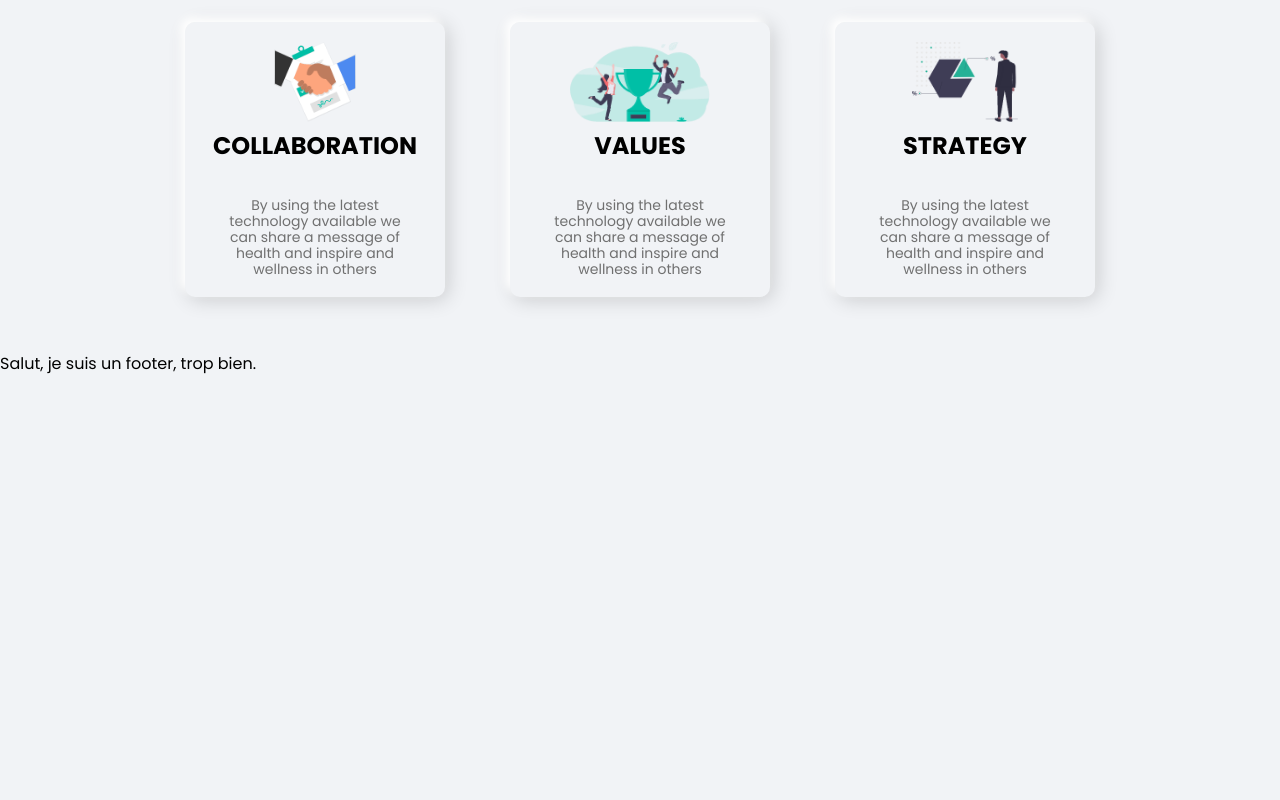
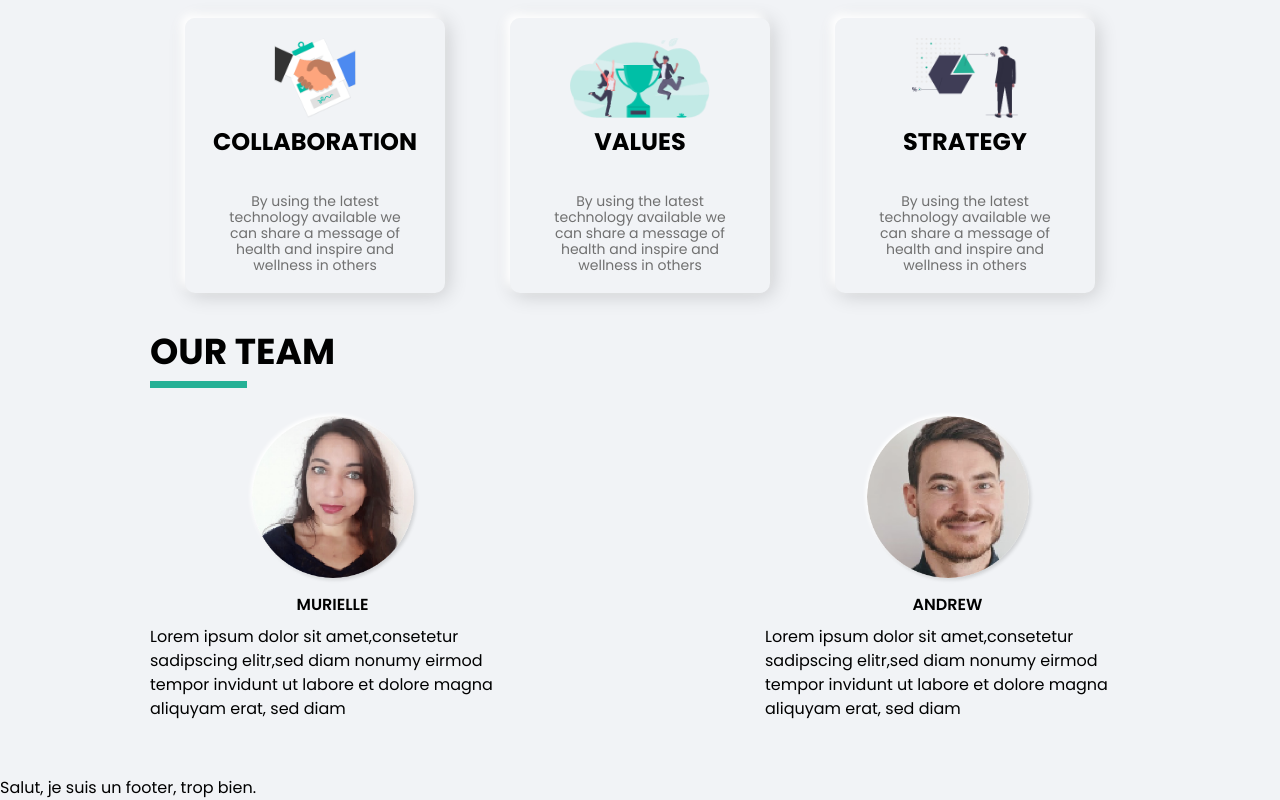
Before and after one commit to TCM-dev/fairway-corner, a Nuxt app: page /company in a window 1280 px wide. Shown: the part 1367-2167 px from the top of the page. Before the commit the page ends 1743 px from the top, so only its background shows below. Built offline with nearby package versions, Linux system fonts and the light colour scheme.

Commit message:
Our team

```diff
--- a/pages/company.vue
+++ b/pages/company.vue
@@ -1,13 +1,10 @@
 <template>
   <div class="custom-container flex flex-col items-center">
     <app-section-title class="m-auto title">COMPANY</app-section-title>
-    <app-section-title class="mt-8 xl:text-left xl:self-start">
+    <app-section-title class="mt-8 text-left self-start">
       OUR MISSIONS
     </app-section-title>
-    <span class="mt-8 block text-2xl text-center xl:text-left xl:self-start">
-      Pour s’offrir une expérience de formation immersive et interactive
-    </span>
-    <div class="xl:flex">
+    <div class="xl:flex mt-16">
       <div class="flex flex-col justify-center items-center custom-mr">
         <img class="w-64 mb-8" src="~/assets/img/company/target.png" />
         <div class="flex-1 custom-max-width">
@@ -36,7 +33,7 @@
         </div>
       </div>
     </div>
-    <app-section-title class="mt-8 xl:text-left xl:self-start">
+    <app-section-title class="mt-8 text-left self-start">
       OUR VALUES
     </app-section-title>
     <section class="list-of-card">
@@ -98,6 +95,29 @@
         </p>
       </app-soft-card>
     </section>
+    <app-section-title class="mt-8 text-left self-start">
+      OUR TEAM
+    </app-section-title>
+    <section class="xl:flex">
+      <div class="flex flex-col items-center custom-mr">
+        <img src="~/assets/img/company/profil1.png" class="avatar" />
+        <span class="uppercase font-semibold text-center mt-2">Murielle</span>
+        <p class="mt-2">
+          Lorem ipsum dolor sit amet,consetetur sadipscing elitr,sed diam nonumy
+          eirmod tempor invidunt ut labore et dolore magna aliquyam erat, sed
+          diam
+        </p>
+      </div>
+      <div class="flex flex-col items-center">
+        <img src="~/assets/img/company/profil2.png" class="avatar" />
+        <span class="uppercase font-semibold text-center mt-2">Andrew</span>
+        <p class="mt-2">
+          Lorem ipsum dolor sit amet,consetetur sadipscing elitr,sed diam nonumy
+          eirmod tempor invidunt ut labore et dolore magna aliquyam erat, sed
+          diam
+        </p>
+      </div>
+    </section>
   </div>
 </template>
 
@@ -114,6 +134,17 @@ img {
   height: 80px;
 }
 
+.custom-mr {
+  @media screen and (min-width: 1280px) {
+    margin-right: 300px;
+  }
+}
+
+.avatar {
+  height: 176px;
+  width: 176px;
+  margin-top: 30px;
+}
 
 @media screen and (min-width: 1280px) {
   .list-of-card {
```
